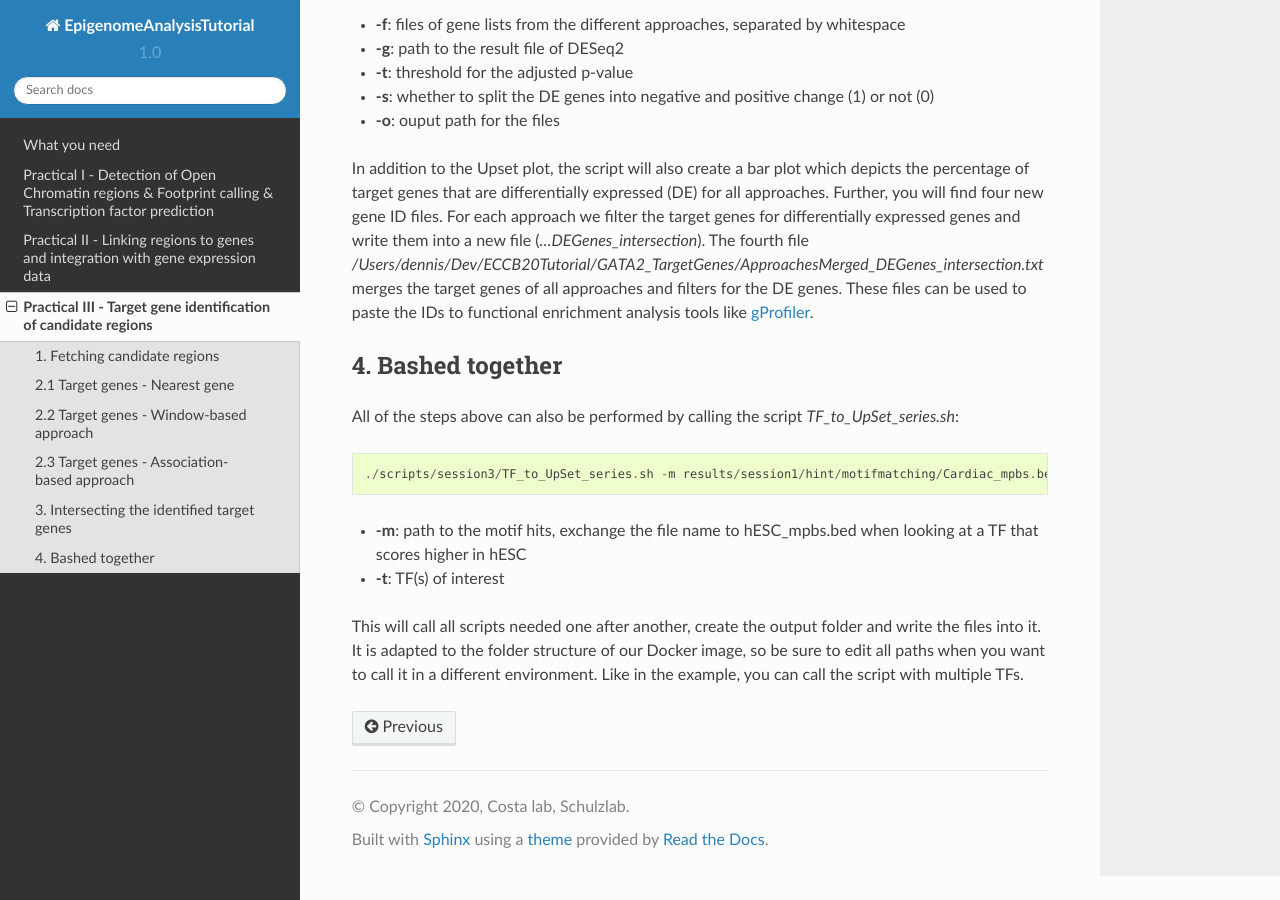
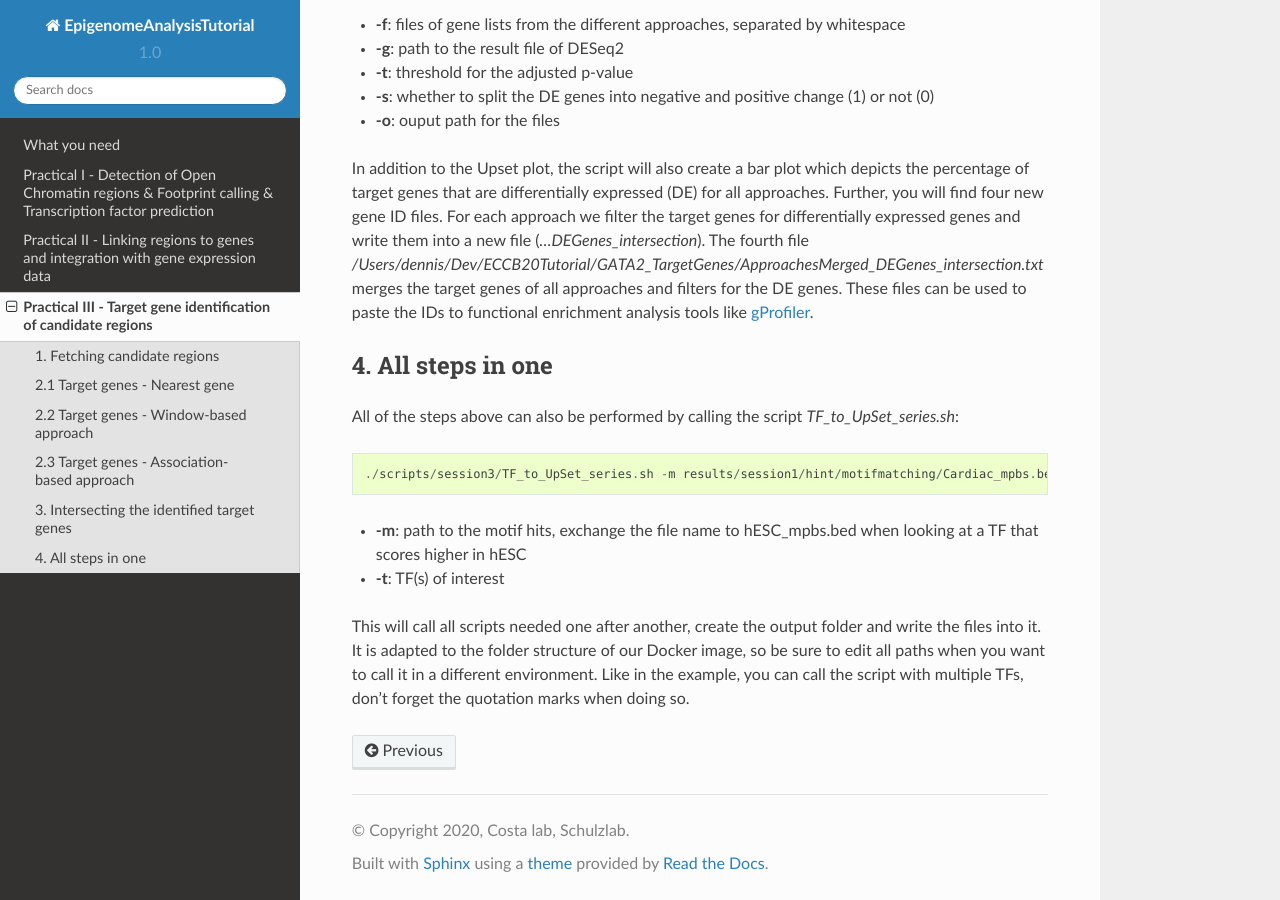
Before and after one commit to SchulzLab/EpigenomeAnalysisTutorial-2020, a Sphinx documentation site: the page built from docs/Practical3.rst, in a window 1280 px wide and 900 px high, scrolled down 2617 px. Built offline with Sphinx 7.4.7 and the Read the Docs theme 2.0.0, drawn with Linux system fonts in a browser that asks for light colours.

Commit message:
Update Practical3.rst

```diff
--- a/docs/Practical3.rst
+++ b/docs/Practical3.rst
@@ -77,7 +77,7 @@ Now we have three lists of target genes for our candidate regions from different
 
 In addition to the Upset plot, the script will also create a bar plot which depicts the percentage of target genes that are differentially expressed (DE) for all approaches. Further, you will find four new gene ID files. For each approach we filter the target genes for differentially expressed genes and write them into a new file (*...DEGenes_intersection*). The fourth file */Users/dennis/Dev/ECCB20Tutorial/GATA2_TargetGenes/ApproachesMerged_DEGenes_intersection.txt* merges the target genes of all approaches and filters for the DE genes. These files can be used to paste the IDs to functional enrichment analysis tools like `gProfiler <https://biit.cs.ut.ee/gprofiler/gost>`_.
 
-4. Bashed together
+4. All steps in one
 =================
 All of the steps above can also be performed by calling the script *TF_to_UpSet_series.sh*: ::
 
@@ -86,4 +86,4 @@ All of the steps above can also be performed by calling the script *TF_to_UpSet_
 * **-m**: path to the motif hits, exchange the file name to hESC_mpbs.bed when looking at a TF that scores higher in hESC
 * **-t**: TF(s) of interest
 
-This will call all scripts needed one after another, create the output folder and write the files into it. It is adapted to the folder structure of our Docker image, so be sure to edit all paths when you want to call it in a different environment. Like in the example, you can call the script with multiple TFs.
+This will call all scripts needed one after another, create the output folder and write the files into it. It is adapted to the folder structure of our Docker image, so be sure to edit all paths when you want to call it in a different environment. Like in the example, you can call the script with multiple TFs, don't forget the quotation marks when doing so.
```
